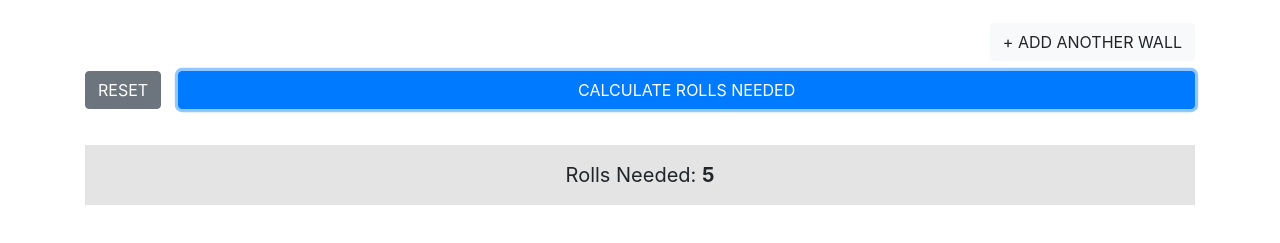
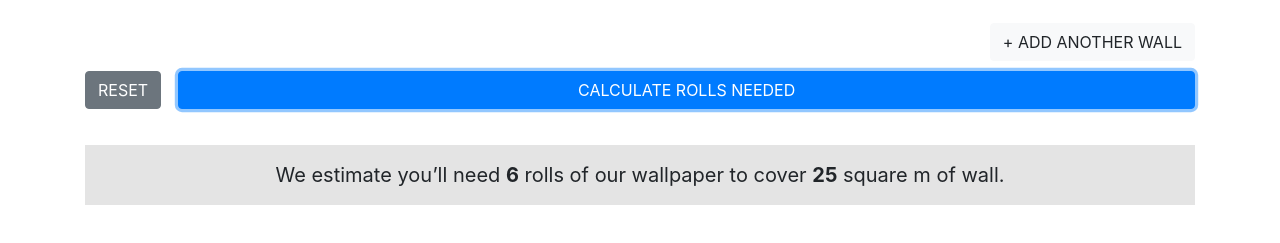
Before and after one commit to renodor/wallpaper-calculator, a website: page index.html in a window 1280 px wide. Both pictures are taken after typing "5", "5" into the empty fields and a click on the button "CALCULATE ROLLS NEEDED". Shown: the part 481-724 px from the top of the page. Drawn offline with nearby package versions, Linux system fonts and the light colour scheme.

Commit message:
add error margin and change display result message

```diff
--- a/index.html
+++ b/index.html
@@ -73,7 +73,7 @@
           </div>
         </div>
       </form>
-      <div id="result">Rolls Needed: <span></span></div>
+      <div id="result"></div>
     </div>
 
     <!-- jQuery first, then Popper.js, then Bootstrap JS -->
--- a/script.js
+++ b/script.js
@@ -1,7 +1,7 @@
 const calculatorForm = document.getElementById('wallpaper-calculator');
 const calculateBtn = document.getElementById('calculate-btn');
 const resetBtn = document.getElementById('reset-btn');
-const result = document.querySelector('#result span');
+const result = document.querySelector('#result');
 const wallsDimensionsContainer = document.querySelector('.walls-dimensions-container');
 const addWallBtn = document.getElementById('add-wall-btn');
 let numberOfWalls = 1;
@@ -51,9 +51,10 @@ calculateBtn.addEventListener('click', (event) => {
     totalWallsSurface += calculateSurface(wallWidth, wallHeight);
   });
 
+  const totalWallsSurfaceWithErrorMargin = totalWallsSurface * 1.1;
   const rollSurface = calculateSurface(rollWidth, rollLength);
-  const rollsNeeded = Math.ceil(totalWallsSurface / rollSurface);
-  result.innerHTML = rollsNeeded;
+  const rollsNeeded = Math.ceil(totalWallsSurfaceWithErrorMargin / rollSurface);
+  result.innerHTML = `We estimate you’ll need <b>${rollsNeeded}</b> rolls of our wallpaper to cover <b>${totalWallsSurface}</b> square m of wall.`;
 });
 
 resetBtn.addEventListener('click', (event) => {
```
